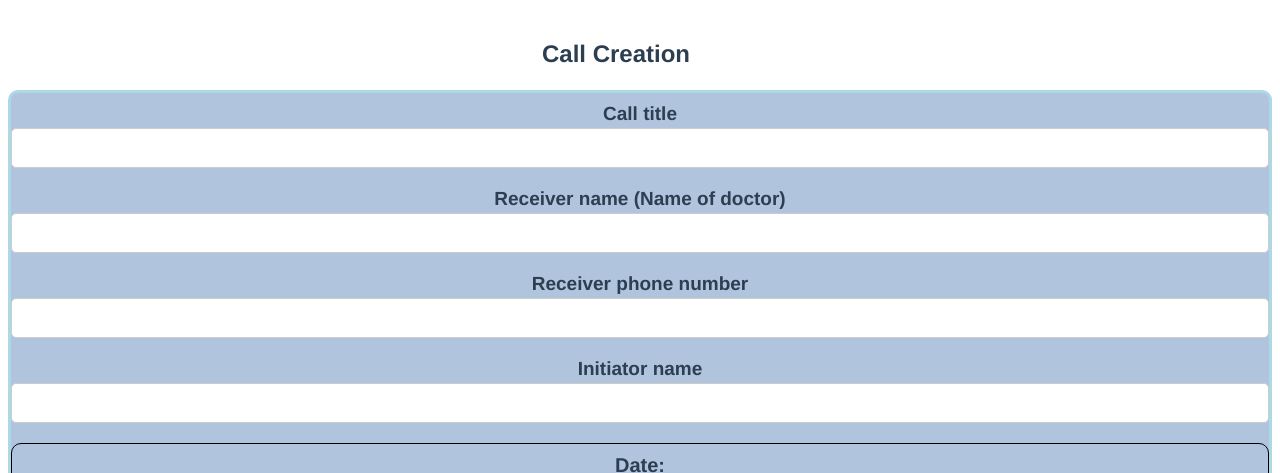
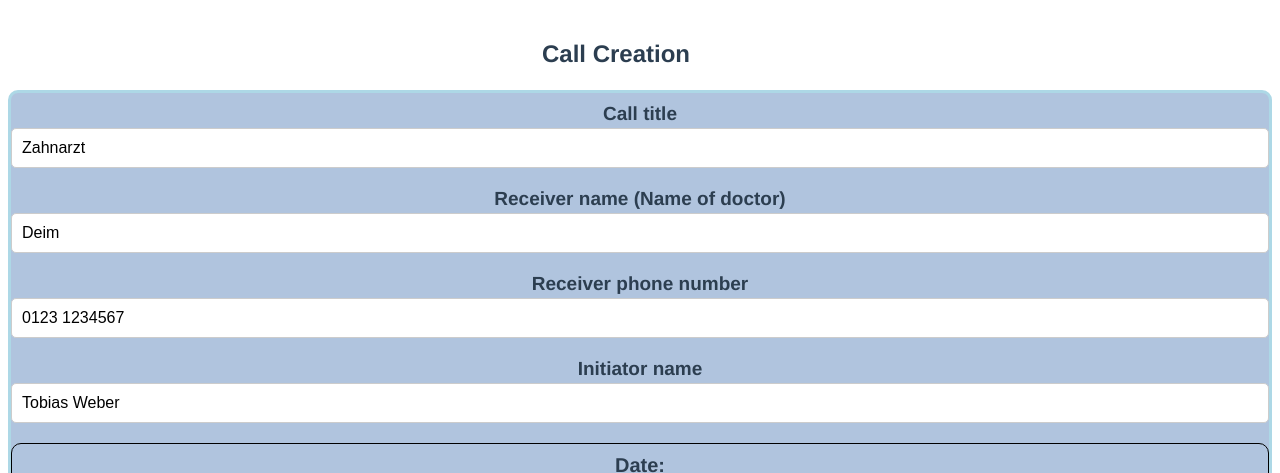
Before and after one commit to CaRniFeXeR/NeverCallAgain, a Vue app in the folder src/frontend/neverCallAgain-vue-gui/: page / in a window 1280 px wide. Both pictures are taken after typing "Sample" into the empty fields and a click on the button "Create new Call". Shown: the top 473 px of the page. Built offline with nearby package versions, Linux system fonts and the light colour scheme; no server answers.

Commit message:
added meaningful pre-filled data when creating a call

```diff
--- a/src/frontend/neverCallAgain-vue-gui/src/components/CreateCall.vue
+++ b/src/frontend/neverCallAgain-vue-gui/src/components/CreateCall.vue
@@ -112,10 +112,10 @@ export default {
 
   data() {
     return {
-      call_title: "",
-      receiver_name: "",
-      receiver_telnr: "",
-      initiator_name: "",
+      call_title: "Zahnarzt",
+      receiver_name: "Deim",
+      receiver_telnr: "0123 1234567",
+      initiator_name: "Tobias Weber",
       possibleDates: [],
       datetimeCount: 1,
     };
```
